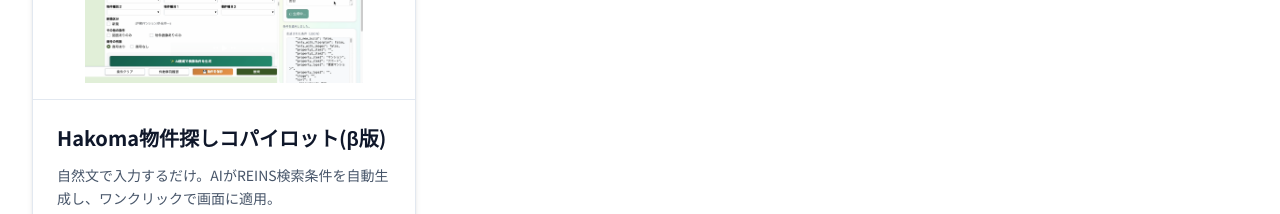
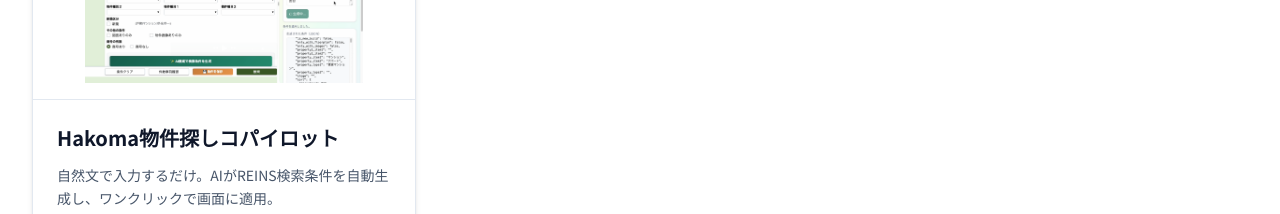
Before and after one commit to realable-Inc/realable-hp, a Next.js app: page / in a window 1280 px wide. Shown: the part 4680-4894 px from the top of the page. Built offline with nearby package versions, Linux system fonts and the light colour scheme; no server answers.

Commit message:
feat: サービス名から(β版)表記を削除

```diff
--- a/src/data/services.ts
+++ b/src/data/services.ts
@@ -302,7 +302,7 @@
   },
   {
     id: "hakoma-search-copilot",
-    title: "Hakoma物件探しコパイロット(β版)",
+    title: "Hakoma物件探しコパイロット",
     description: {
       title:
         "自然文で入力するだけ。AIがREINS検索条件を自動生成し、ワンクリックで画面に適用。",
```
